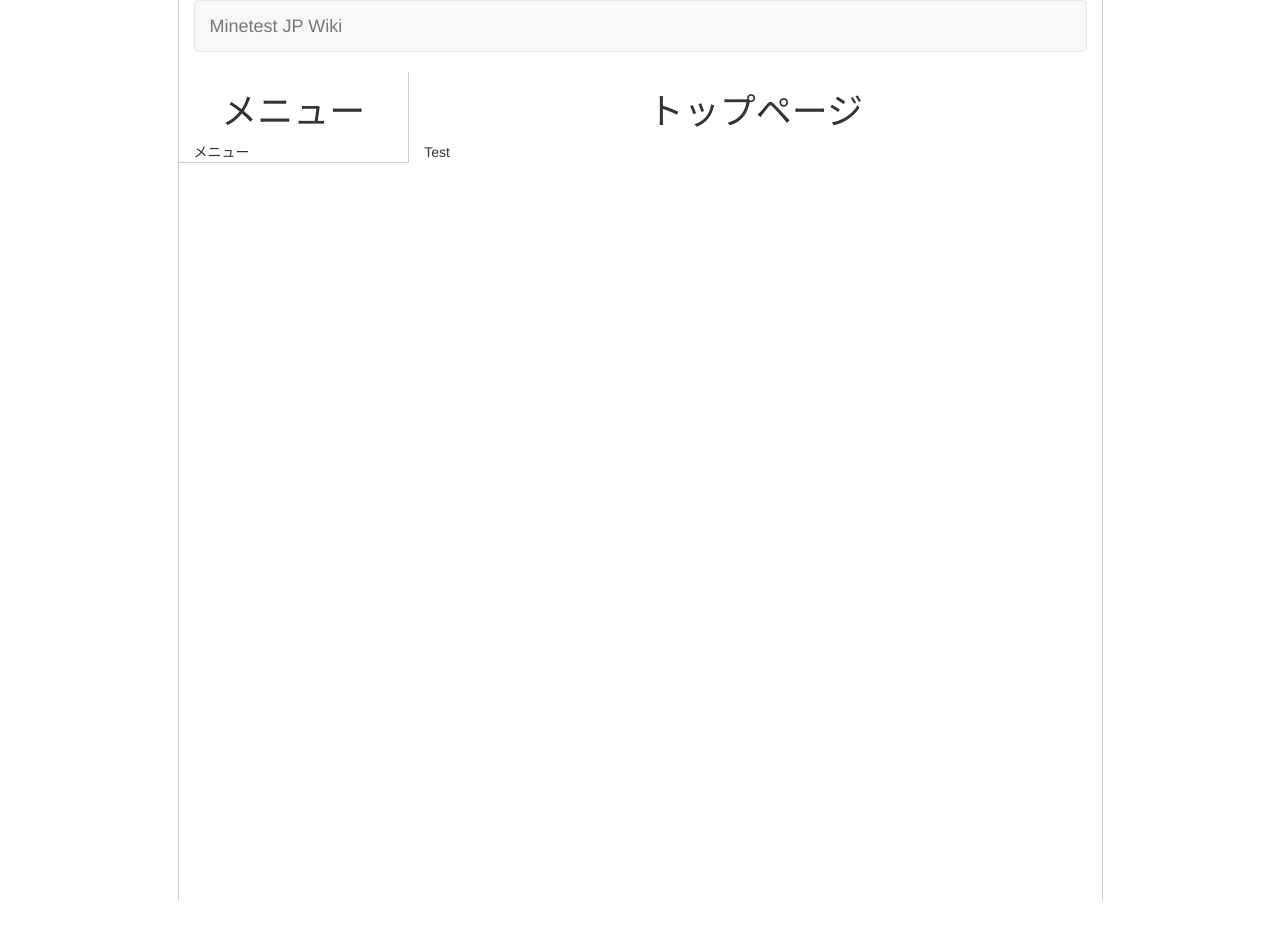
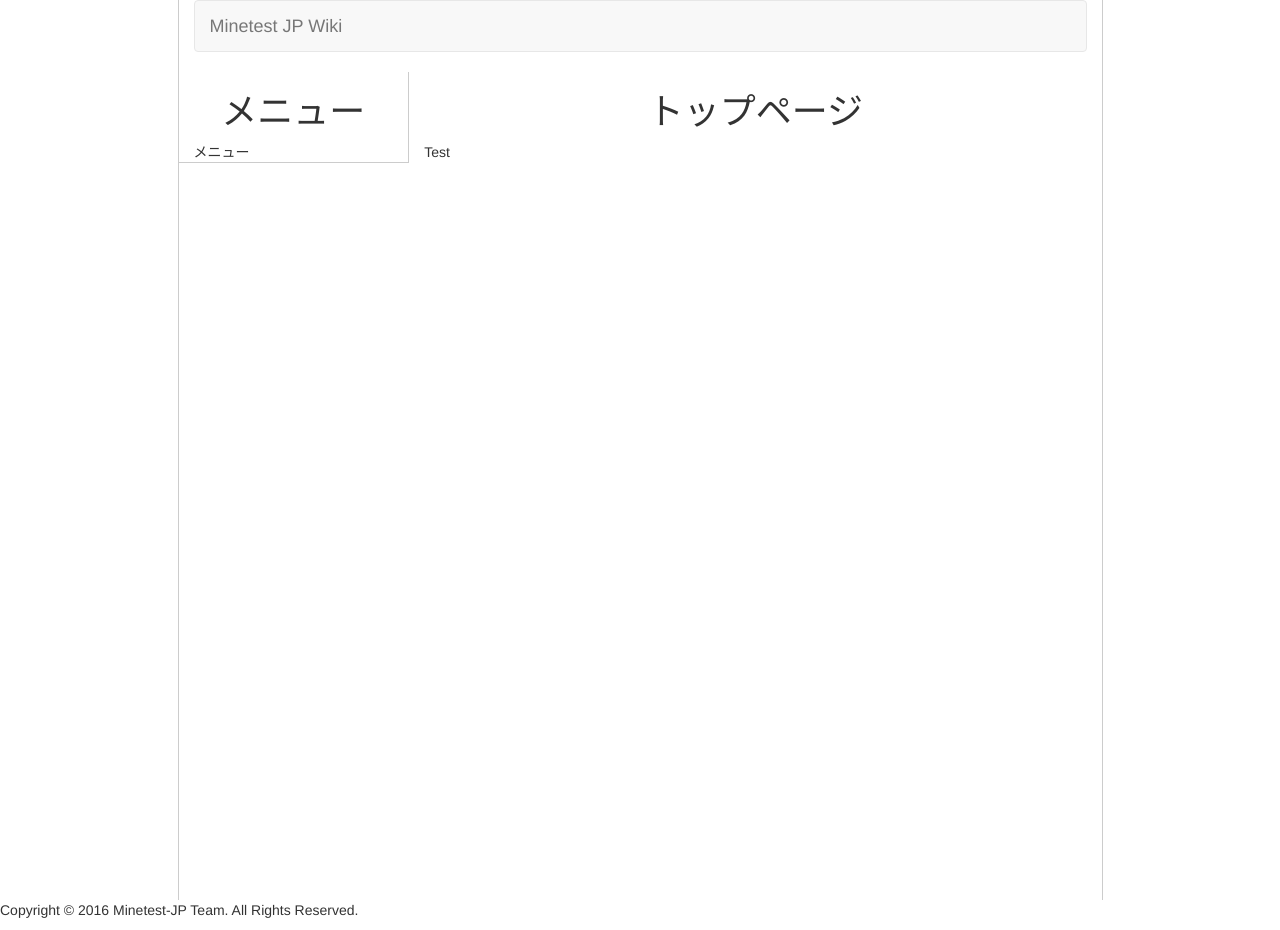
Before and after one commit to minetest-jp/wiki, a Jekyll site: the page built from index.md, in a window 1280 px wide. Built offline with Jekyll 4.4.1, drawn with Linux system fonts in a browser that asks for light colours; before the commit the page ends 900 px from its top, so only the background shows below that.

Commit message:
Update default.html

```diff
--- a/_layouts/default.html
+++ b/_layouts/default.html
@@ -24,3 +24,7 @@
     </div>
   </div>
 </div>
+
+<footer id="footer">
+  <p>Copyright © 2016 Minetest-JP Team. All Rights Reserved.</p>
+</footer>
```
